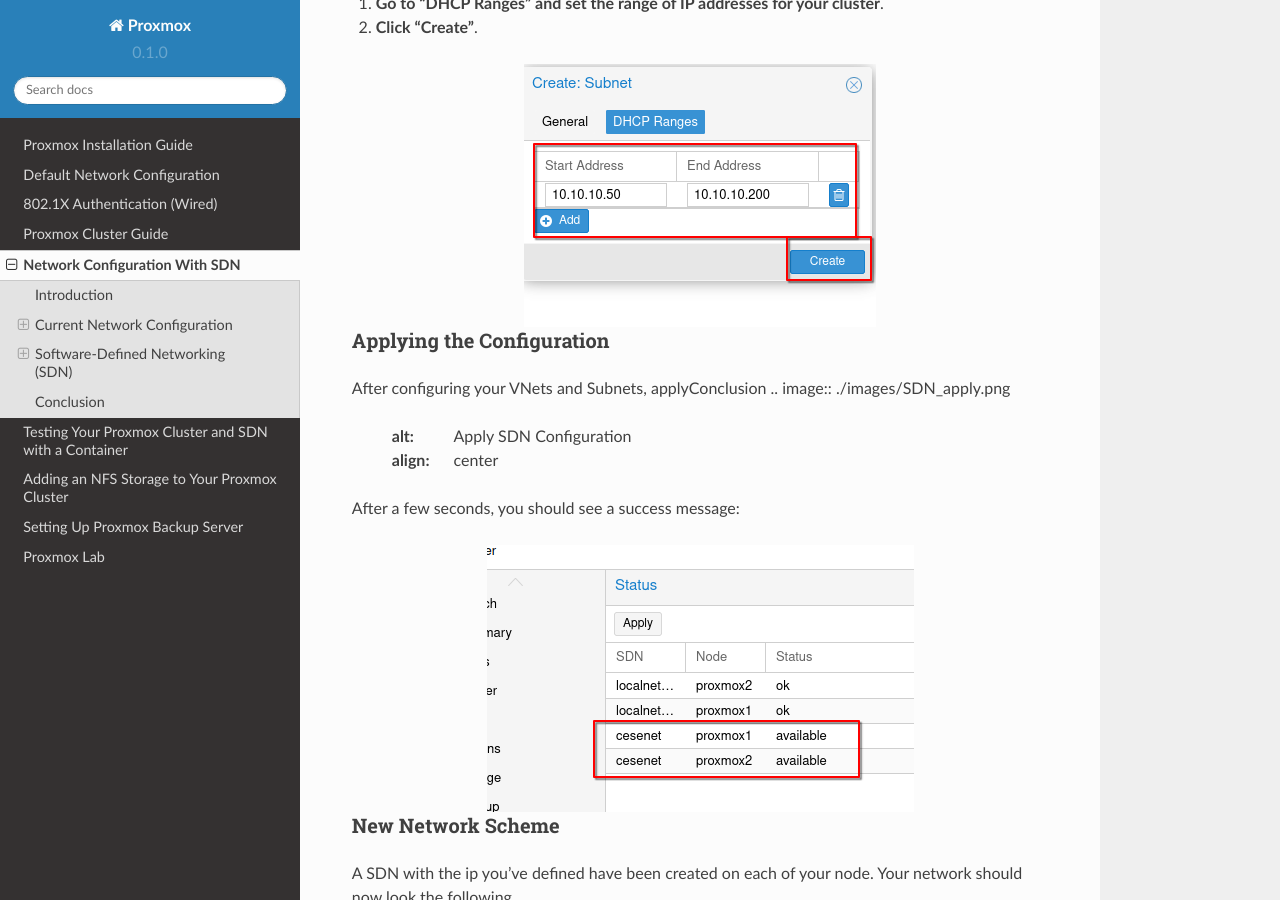
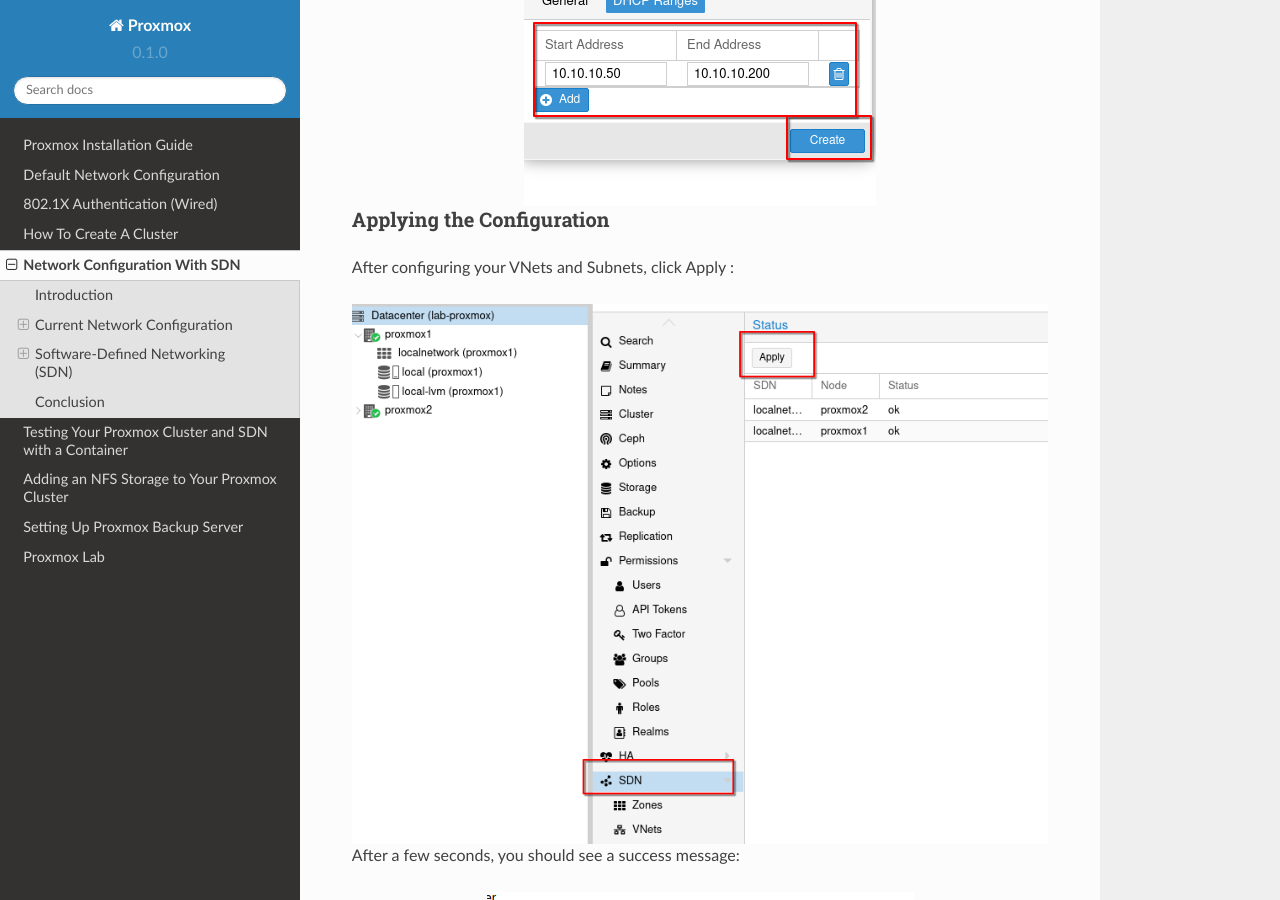
Before and after one commit to T2an/proxmox, a Sphinx documentation site: the page built from docs/source/networking.rst, in a window 1280 px wide and 900 px high, scrolled down 4640 px. Built offline with Sphinx 7.4.7 and the Read the Docs theme 2.0.0, drawn with Linux system fonts in a browser that asks for light colours.

Commit message:
Correct some mistake

```diff
--- a/docs/source/cluster_join.rst
+++ b/docs/source/cluster_join.rst
@@ -1,6 +1,6 @@
-======================
-Proxmox Cluster Guide
-======================
+=======================
+How To Create A Cluster
+=======================
 
 Introduction
 ============
--- a/docs/source/networking.rst
+++ b/docs/source/networking.rst
@@ -129,7 +129,8 @@
 Applying the Configuration
 --------------------------
 
-After configuring your VNets and Subnets, applyConclusion
+After configuring your VNets and Subnets, click Apply :
+
 .. image:: ./images/SDN_apply.png
     :alt: Apply SDN Configuration
     :align: center
```
Also changed, not shown: other parts of docs/source/networking.rst (+1 -1 lines), docs/source/nfs.rst (+10 -6 lines).
